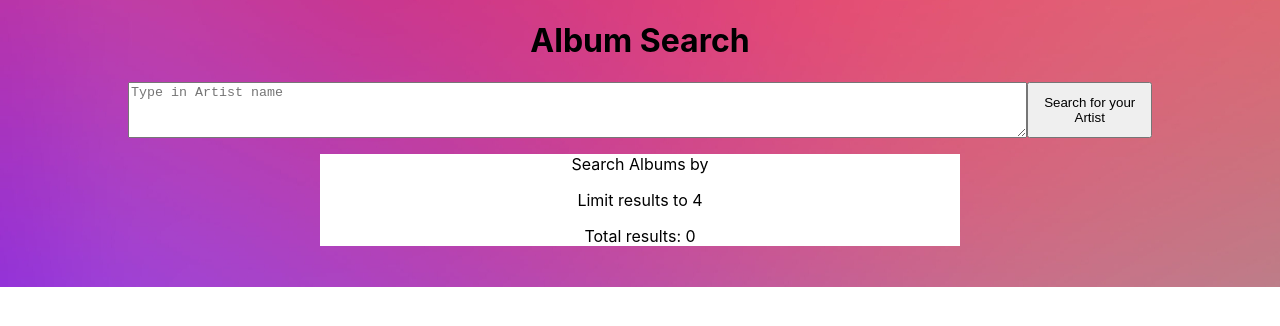
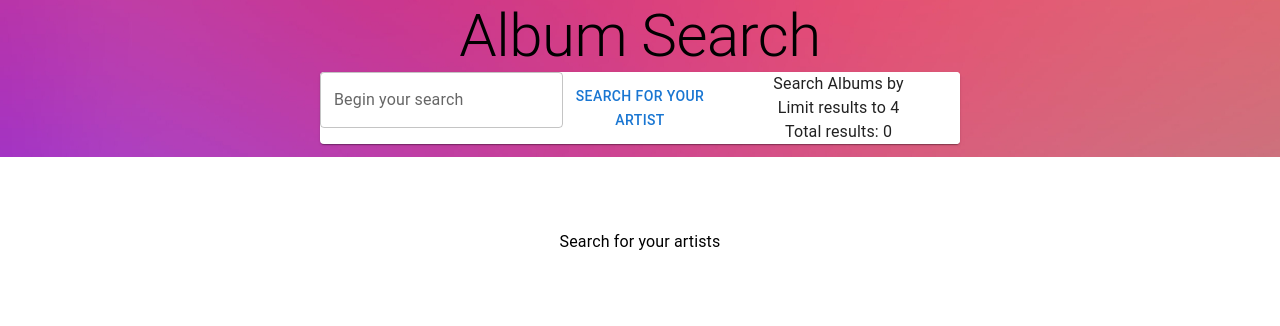
Before and after one commit to JMagic-Learner/react-album-search, a React (Create React App) app: page / in a window 1280 px wide. Shown: the top 326 px of the page. Built offline with nearby package versions, Linux system fonts and the light colour scheme.

Commit message:
Testing to see if this REACT application can run on GH pages

```diff
--- a/src/App.js
+++ b/src/App.js
@@ -8,8 +8,8 @@ function App() {
   return (
     <div className="App">
       {/* Two ways to diplay this application, one via REACT class components and the other via REACT functional components */}
-      {/* <HomeComponentFunction/> */}
-      <HomeComponentClass/>
+      <HomeComponentFunction/>
+      {/* <HomeComponentClass/> */}
 
     </div>
   );
--- /dev/null
+++ b/src/components/LoadOptionsMenu/index.js
@@ -0,0 +1,18 @@
+import React from 'react'
+import { Typography } from '@mui/material';
+import Stack from '@mui/material/Stack';
+import Button from '@mui/material/Button';
+import { useSelector, useDispatch } from "react-redux";
+import { IncreaseLimitBy4, albumArray } from "../../slices/AlbumSlice"
+const LoadOptionsMenu = (props) => {
+    const dispatch = useDispatch();
+
+    return(
+    <Stack spacing={2} direction="row">
+    <Button className="load-more-button" onClick={() => dispatch(IncreaseLimitBy4())}>Load More</Button>
+    <Button className="load-all-button" onClick={props.loadAll}> Load All </Button>
+    </Stack>
+    )
+}
+
+export default LoadOptionsMenu
--- /dev/null
+++ b/src/components/MediaCard/index.js
@@ -0,0 +1,54 @@
+import * as React from 'react';
+import Card from '@mui/material/Card';
+
+import CardContent from '@mui/material/CardContent';
+import CardMedia from '@mui/material/CardMedia';
+import Typography from '@mui/material/Typography';
+
+import { createTheme } from '@mui/material/styles';
+import { ThemeProvider } from '@emotion/react';
+
+
+
+const theme = createTheme({
+  palette: {
+    primary: {
+      light: '#fafafa',
+      main: '#ffb300',
+      dark: '#fafafa',
+      contrastText: '#fff',
+    },
+    secondary: {
+      light: '#ff7961',
+      main: '#f44336',
+      dark: '#ba000d',
+      contrastText: '#000',
+    },
+  },
+});
+
+export default function MediaCard(props) {
+  return (
+    <div className="margin-between-card">
+    <ThemeProvider theme={theme}>
+    <Card sx={4}>
+       <CardMedia className="container-child"
+        component="img"
+        height="200"
+        image={props.imageSource}
+        alt="image is passed through props"
+      />
+      <CardContent>
+        <Typography gutterBottom variant="h5" component="div">
+          {props.title}
+        </Typography>
+        <Typography variant="body2" color="text.secondary">
+          {props.description}
+        </Typography>
+      </CardContent>
+
+    </Card>
+    </ThemeProvider>
+    </div>
+  );
+}
--- a/src/components/ResultsCount/index.js
+++ b/src/components/ResultsCount/index.js
@@ -1,12 +1,14 @@
 import React from 'react'
+import Box from '@mui/material/Box';
+import { Typography } from '@mui/material';
 
 class ResultsBar extends React.Component {
     render() {
-        return<div id="results">
-        <p id="results-display"> Search Albums by {this.props.artist}</p>
-        <p id="results-display"> Limit results to {this.props.limit}</p>
-        <p id="results-display"> Total results: {this.props.number}</p>
-        </div>
+        return<section id="results">
+        <Typography id="results-display"> Search Albums by {this.props.artist} </Typography>
+        <Typography id="results-display"> Limit results to {this.props.limit}</Typography>
+        <Typography id="results-display"> Total results: {this.props.number}</Typography>
+        </section>
     }
 
 }
--- a/src/index.css
+++ b/src/index.css
@@ -19,7 +19,7 @@ body {
 .post-submit {
   display:flex;
   margin:auto;
-  width:80%;
+  width:50%;
 }
 
 .main-title{
@@ -30,10 +30,6 @@ li {
   list-style:none;
 }
 
-#textbox-search {
-  width:100%;
-  height:50px;
-}
 
 .banner {
   position:fixed;
@@ -120,3 +116,17 @@ li {
   0% { transform: rotate(0deg); }
   100% { transform: rotate(360deg); }
 }
+
+
+.margin-between-card {
+  margin:2.5%
+}
+
+.searchBar {
+  margin:auto;
+}
+
+.search-artist {
+  width:50%;
+
+}
--- a/src/index.js
+++ b/src/index.js
@@ -3,12 +3,16 @@ import ReactDOM from 'react-dom/client';
 import './index.css';
 import App from './App';
 import reportWebVitals from './reportWebVitals';
+import { Provider } from 'react-redux';
+import store from "./store/store.js";
 
 const root = ReactDOM.createRoot(document.getElementById('root'));
 root.render(
-  <React.StrictMode>
-    <App />
-  </React.StrictMode>
+  <Provider store={store}>
+  <App />
+</Provider>
+
+
 );
 
 // If you want to start measuring performance in your app, pass a function
--- a/src/pages/HomeComponentFunction/index.js
+++ b/src/pages/HomeComponentFunction/index.js
@@ -1,73 +1,77 @@
 import React, { useEffect, useState } from "react"
-import { useParams } from 'react-router-dom';
+import { useSelector, useDispatch } from "react-redux";
+import { IncreaseLimitBy4, albumArray, searchArtist } from "../../slices/AlbumSlice"
 import ResultsBar from '../../components/ResultsCount';
+import Grid from '@mui/material/Grid';
+import Box from '@mui/material/Box';
 
-let artistInput;
+// MUI IMPORTS
+import { Typography } from '@mui/material';
+import Card from '@mui/material/Card';
+import Button from '@mui/material/Button';
+import TextField from '@mui/material/TextField';
+// COMPONENT IMPORTS
+import MediaCard from "../../components/MediaCard";
+import LoadOptionsMenu from '../../components/LoadOptionsMenu'
+
+
 
 // Using function REACT
 const HomeComponentFunction = () => {
+  const searchLimit = useSelector((state) => state.album.value);
+  let artistInput = useSelector((state) => state.album.artist);
+  const dispatch = useDispatch();
+
+
   const [renderResult, setRenderResult] = useState([])
   const [resultCount, setResultCount] = useState(0)
-  const [loadLimit, setloadLimit] = useState(4)
+  const [loadLimit, setloadLimit] = useState(searchLimit)
   const [arrayHold, setArrayHold] = useState([]);
+  const [artistDisplay, setArtistDisplay] = useState();
 
   const startAPISearch = async () => {
-
-    setloadLimit(4);
-    console.log("testing the value");
+    console.log(artistInput)
     const response = await fetch(`https://itunes.apple.com/search?term=${artistInput}&media=music&entity=album&attribute=artistTerm&limit=200`) // Fetch is a promise/ targets the HTTPS request
     const data = await response.json();
     const totalResults = data.results;
     setResultCount(totalResults.length); // set resultCount to the length of the totalResults array
     setArrayHold(totalResults); // Store the total array
-    console.log(arrayHold);
-    const totalResultsSpliced = await totalResults.splice(0,4); // Create new array to generate the first 4 items.
+    console.log("This is the array of the original search" ,arrayHold);
+    const totalResultsSpliced = await totalResults.splice(0,searchLimit); // Create new array to generate the first 4 items.
     setRenderResult(totalResultsSpliced);
   }
 
 
+  useEffect(() => {
+    console.log(artistInput);
+    console.log(searchLimit)
+  }, [])
+
+
 
   useEffect(() => {
-    startAPISearch()
-  }, [])
+  console.log("This is the album array", albumArray)
+  console.log("This is the searchLimit from Redux", searchLimit)
+  console.log("LoadLimit has changed" ,loadLimit)
+  let combinedArray = renderResult.concat(arrayHold);
+  let resolvedArray = combinedArray.splice(0,loadLimit);
+  setArrayHold(combinedArray);
+  setRenderResult(resolvedArray);
+  }, [loadLimit])
 
-  useEffect(() => {
-    submitInput();
-  }, [])
 
-  const showInput = async (event) => {
 
-    console.log("The end user is typing in a input");
-    let target = document.getElementById("textbox-search");
+  // const submitInput = async (event) => {
+  //   // setloadLimit(4);
 
-  };
+  //   console.log("The end user is attempting to submit the input value");
+  //   let target = document.getElementById("outlined-basic");
+  //   artistInput = target.value;
+  //   () => dispatch(searchArtist(artistInput))
+  //   console.log("The end user has designated " + artistInput + " as the search parameter");
+  //   startAPISearch()
 
-  const submitInput = async (event) => {
-    setloadLimit(4);
-    console.log("The end user is attempting to submit the input value");
-    let target = document.getElementById("textbox-search");
-    artistInput = target.value;
-    console.log("The end user has designated " + artistInput + " as the search parameter");
-    startAPISearch()
-  };
-
- const loadMoreResults = async() => {
-
-  // let previousResults = renderResult;
-  // let pendingResults =  arrayHold;
-  // console.log("This is the array from the previous search, previousResults", previousResults);
-  // console.log("This is the array that needs to be joined previousResults", pendingResults)
-  let combinedArray = renderResult.concat(arrayHold);
-  // console.log("This is the array that is combined", combinedArray);
-  let resolvedArray = combinedArray.splice(0,loadLimit+4);
-  // console.log("This is the array after we raise the loadlimit by 4", resolvedArray);
-  // console.log("This is the leftover array after we raise the loadlimit by 4", combinedArray);
-  setArrayHold(combinedArray);
-  // console.log("This is the leftover array after we raise the loadlimit by 4. We are checking to see if arrayHold retains teh value", arrayHold);
-  setloadLimit(loadLimit+4);
-  setRenderResult(resolvedArray);
-  }
-
+  // };
 
 
 const loadAllResults = async() => {
@@ -77,57 +81,59 @@ const loadAllResults = async() => {
   // console.log("This is the array from the previous search, previousResults", previousResults);
   // console.log("This is the array that needs to be joined previousResults", pendingResults)
    let combinedArray = renderResult.concat(arrayHold);
-  setloadLimit(resultCount);
   setRenderResult(combinedArray);
     }
 
 
 
 
-  return (<div>
+  return (
+  <div>
     <div className="banner">
-      <h1 className="main-title"> Album Search </h1>
-      <nav className="post-submit">
-        <textarea name="search-artist"
-          placeholder="Type in Artist name"
-          id="textbox-search"
-          onChange={showInput}>
-        </textarea>
-        {/* <input type="text" id="textbox-search"> </input> */}
-        <button id="submit" onClick={submitInput}> Search for your Artist</button>
+      <Typography variant="h2" className="main-title"> Album Search </Typography>
+
+
+          <Card  className="post-submit" >
+          <TextField className="search-artist" id="outlined-basic" label="Begin your search" variant="outlined"  placeholder="Type in Artist name"/>
+          <Button id="submit" onClick={() => dispatch(searchArtist()).then( startAPISearch())}> Search for your Artist</Button>
+
+
         {/* <button id="refresh"><a href="" > Refresh/Clear Search </a></button> */}
-      </nav>
-      <ResultsBar number={resultCount} artist={artistInput} limit={loadLimit}  />
-      <div id="load-display">
 
-    </div>
+
+
+      <ResultsBar number={resultCount} artist={artistInput} limit={searchLimit}  />
+      </Card>
     </div>
 
 
 
     <div id="content-body">
-      {renderResult.map((element) => {
-        return (
-          <div className="album-body">
-            <div className="album-container">
-              <img className="container-child" src={element.artworkUrl100}></img>
-            </div>
-            <div className="album-container2">
-              <ul>
-                <li className="container-child"> {element.artistName}</li>
-                <li className="container-child"> {element.collectionName}</li>
-              </ul>
-            </div>
+    <Grid container spacing={2} >
+      {renderResult.map((element)=> {
+          return(
+            <Grid item sx={2} md={2} lg={2} >
+            <MediaCard
+            title={element.artistName}
+            description={element.collectionName}
+            imageSource={element.artworkUrl100}
+            />
+            </Grid>
+          )
+      })}
+   </Grid>
+    </div>
 
+    {resultCount > 0? (
+      <>
+      <LoadOptionsMenu loadAll={loadAllResults}/>
 
-          </div>)
-      })}
-    </div>
-    <div className="load-more-container">
-          <button className="load-more-button" onClick={loadMoreResults}>Load More</button>
-          <button className="load-all-button" onClick={loadAllResults}> Load All </button>
-        </div>
-  </div>
+    </>
+    ) : (
+
+      <Typography> Search for your artists</Typography>
+    )}
+   </div>
   )
 }
 
--- /dev/null
+++ b/src/slices/AlbumSlice.js
@@ -0,0 +1,35 @@
+import { createSlice } from "@reduxjs/toolkit";
+
+export const AlbumSlice = createSlice({
+  name: "album",
+  initialState: {
+    value: 4,
+    album: [],
+    artist: null,
+  },
+  reducers: {
+    IncreaseLimitBy4: (state) => {
+      // Redux Toolkit allows us to write "mutating" logic in reducers. It
+      // doesn't actually mutate the state because it uses the Immer library,
+      // which detects changes to a "draft state" and produces a brand new
+      // immutable state based off those changes
+      state.value += 4;
+    },
+    albumArray: (state,array) => {
+        state.album.push(array)
+    },
+    searchArtist: (state) => {
+        let target = document.getElementById("outlined-basic");
+        state.artist = target.value
+    }
+  }
+});
+
+// Action creators are generated for each case reducer function
+export const {
+  IncreaseLimitBy4,
+  albumArray,
+  searchArtist
+} = AlbumSlice.actions;
+
+export default AlbumSlice.reducer;
--- /dev/null
+++ b/src/store/store.js
@@ -0,0 +1,9 @@
+import { configureStore } from "@reduxjs/toolkit";
+import albumReducer from "../slices/AlbumSlice";
+
+
+export default configureStore({
+  reducer: {
+    album:albumReducer
+  }
+});
```
Also changed, not shown: package.json (+6 -1 lines), 1 other file (tests, documents, lock files or other folders).
